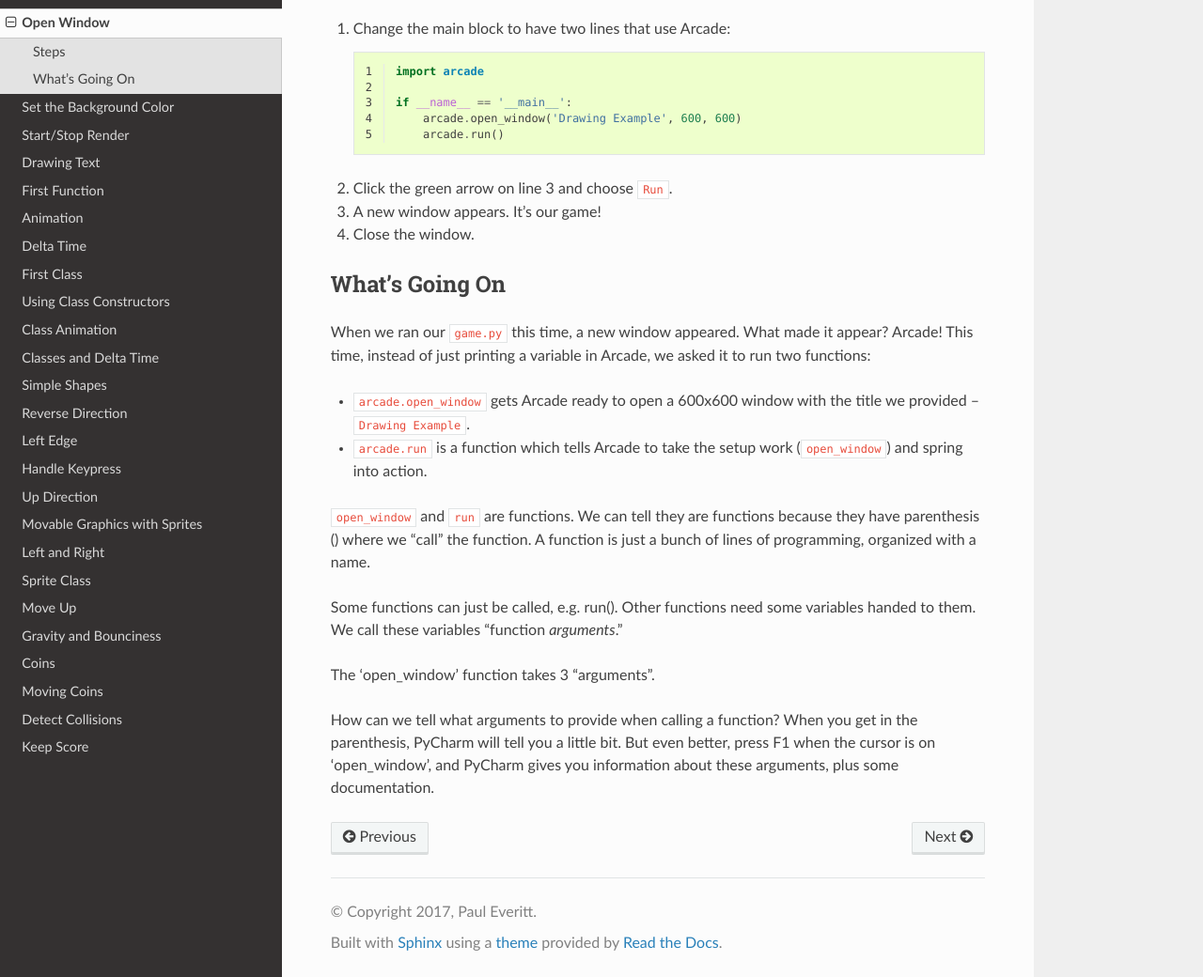
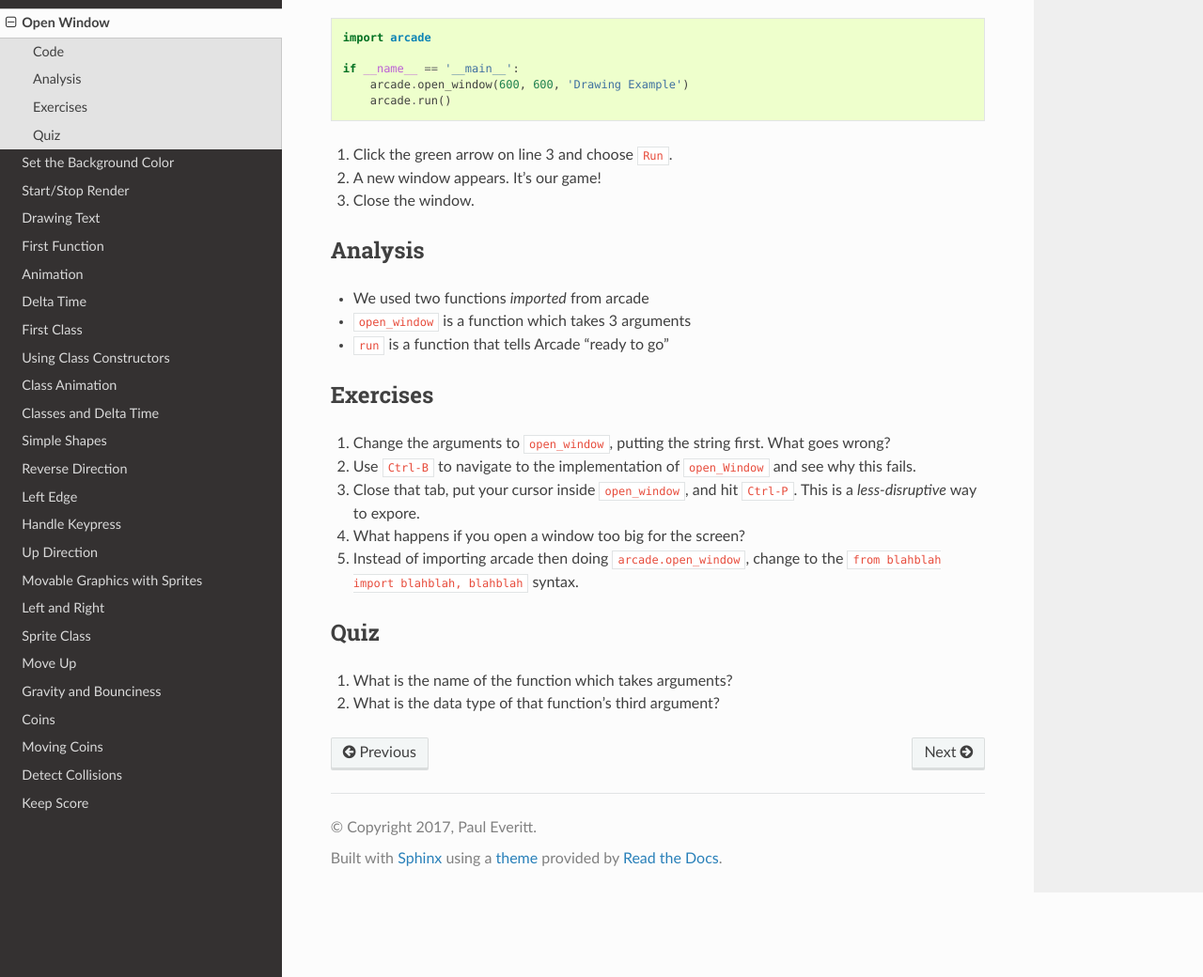
Before and after one commit to pauleveritt/arcade_tutorial, a Sphinx documentation site: the page built from docs/open_window/index.rst, in a window 1280 px wide and 1400 px high, scrolled down 274 px. Shown: the part 360-1400 px from the top of the window at 94% size. Built offline with Sphinx 7.4.7 and the Read the Docs theme 2.0.0, drawn with Linux system fonts in a browser that asks for light colours.

Commit message:
Fill in the rest of the drawing functions sections.

```diff
--- a/docs/first_function/game.py
+++ b/docs/first_function/game.py
@@ -2,7 +2,7 @@
 
 
 def main():
-    arcade.open_window('Drawing Example', 600, 600)
+    arcade.open_window(600, 600, 'Coin Game')
     arcade.set_background_color(arcade.color.WHEAT)
     arcade.start_render()
     arcade.draw_text('Drawing Example', 200, 300, arcade.color.BLACK, 12)
--- a/docs/open_window/game.py
+++ b/docs/open_window/game.py
@@ -1,5 +1,5 @@
 import arcade
 
 if __name__ == '__main__':
-    arcade.open_window('Drawing Example', 600, 600)
+    arcade.open_window(600, 600, 'Drawing Example')
     arcade.run()
--- a/docs/open_window/index.rst
+++ b/docs/open_window/index.rst
@@ -11,14 +11,10 @@
     src="https://www.youtube.com/embed/j2-EEguhwfU"
     frameborder="0" allowfullscreen="1">&nbsp;</iframe>
 
-Steps
-=====
+Code
+====
 
-#. Change the main block to have two lines that use Arcade:
-
-   .. literalinclude:: game.py
-        :language: python
-        :linenos:
+.. literalinclude:: game.py
 
 #. Click the green arrow on line 3 and choose ``Run``.
 
@@ -26,30 +22,36 @@
 
 #. Close the window.
 
-What's Going On
-===============
+Analysis
+========
 
-When we ran our ``game.py`` this time, a new window appeared. What
-made it appear? Arcade! This time, instead of just printing a variable
-in Arcade, we asked it to run two functions:
+- We used two functions *imported* from arcade
 
-- ``arcade.open_window`` gets Arcade ready to open a 600x600 window
-  with the title we provided -- ``Drawing Example``.
+- ``open_window`` is a function which takes 3 arguments
 
-- ``arcade.run`` is a function which tells Arcade to take the setup work
-  (``open_window``) and spring into action.
+- ``run`` is a function that tells Arcade "ready to go"
 
-``open_window`` and ``run`` are functions. We can tell they are functions
-because they have parenthesis () where we "call" the function. A function
-is just a bunch of lines of programming, organized with a name.
+Exercises
+=========
 
-Some functions can just be called, e.g. run(). Other functions need some
-variables handed to them. We call these variables "function *arguments*."
+#. Change the arguments to ``open_window``, putting the string
+   first. What goes wrong?
 
-The 'open_window' function takes 3 "arguments".
+#. Use ``Ctrl-B`` to navigate to the implementation of
+   ``open_Window`` and see why this fails.
 
-How can we tell what arguments to provide when calling a function?
-When you get in the parenthesis, PyCharm will tell you a little bit.
-But even better, press F1 when the cursor is on 'open_window', and
-PyCharm gives you information about these arguments, plus some
-documentation.
+#. Close that tab, put your cursor inside ``open_window``, and
+   hit ``Ctrl-P``. This is a *less-disruptive* way to expore.
+
+#. What happens if you open a window too big for the screen?
+
+#. Instead of importing arcade then doing ``arcade.open_window``,
+   change to the ``from blahblah import blahblah, blahblah``
+   syntax.
+
+Quiz
+====
+
+#. What is the name of the function which takes arguments?
+
+#. What is the data type of that function's third argument?
--- a/docs/render/game.py
+++ b/docs/render/game.py
@@ -1,7 +1,7 @@
 import arcade
 
 if __name__ == '__main__':
-    arcade.open_window('Drawing Example', 600, 600)
+    arcade.open_window(600, 600, 'Coin Game')
     arcade.set_background_color(arcade.color.WHEAT)
     arcade.start_render()
     arcade.finish_render()
--- a/docs/set_color/game.py
+++ b/docs/set_color/game.py
@@ -1,6 +1,6 @@
 import arcade
 
 if __name__ == '__main__':
-    arcade.open_window('Coin Game', 600, 600)
+    arcade.open_window(600, 600, 'Coin Game')
     arcade.set_background_color(arcade.color.WHEAT)
     arcade.run()
```
Also changed, not shown: docs/first_function/index.rst (+20 -2 lines), docs/main_block/index.rst (+12 -36 lines), docs/render/index.rst (+23 -2 lines), docs/set_color/index.rst (+32 -18 lines).
